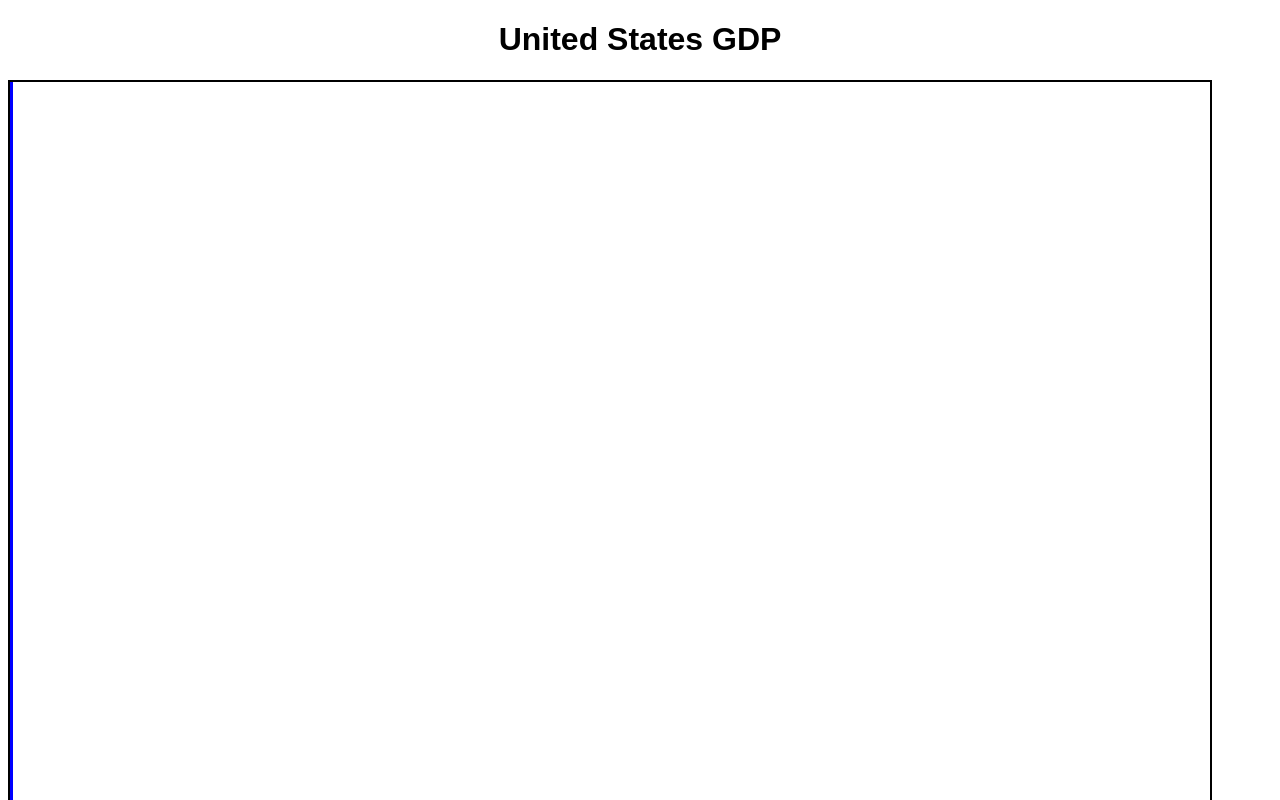
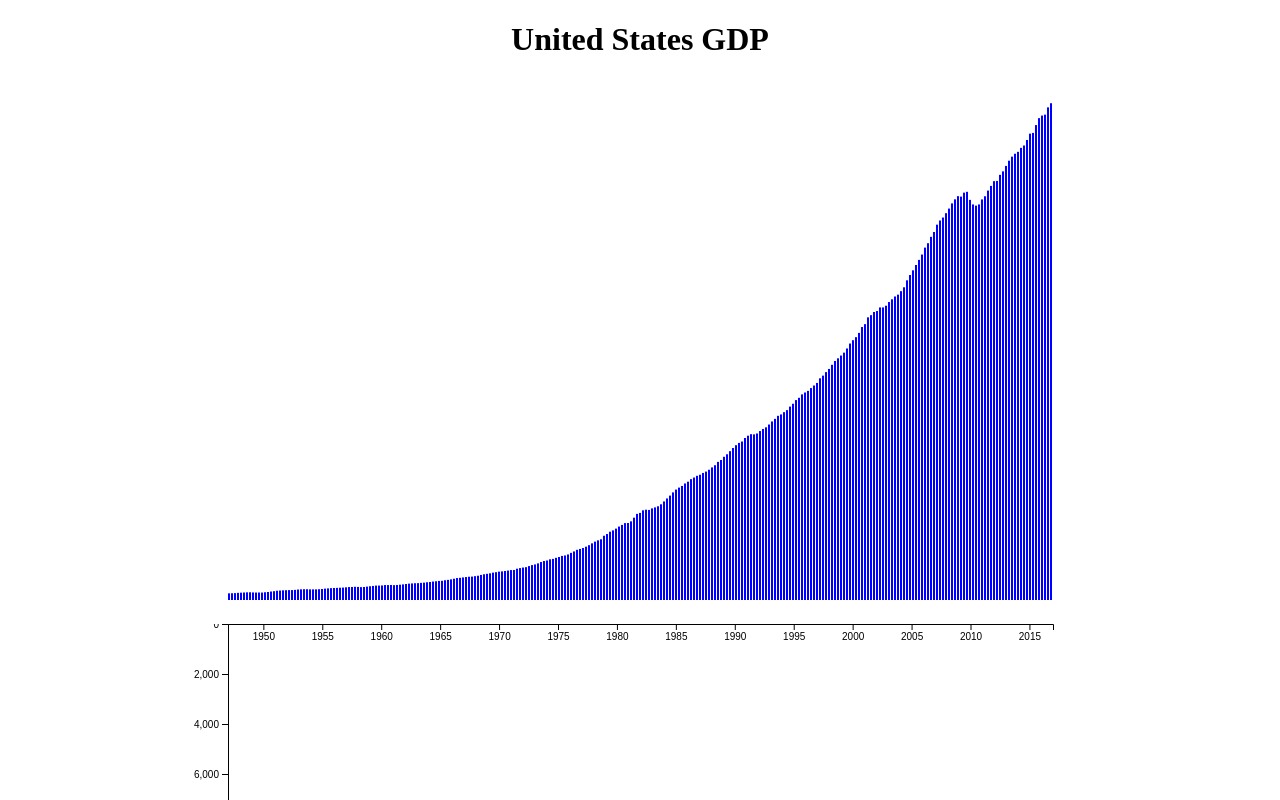
Before and after one commit to tylermwatts/bar-chart, a website built with Parcel: page index.html in a window 1280 px wide. Shown: the top 800 px of the page. Built offline with nearby package versions, Linux system fonts and the light colour scheme.

Commit message:
fucking invisible y axis

```diff
--- a/index.html
+++ b/index.html
@@ -7,9 +7,15 @@
 </head>
 
 <body>
+	<script src="https://cdn.freecodecamp.org/testable-projects-fcc/v1/bundle.js">
+	</script>
 	<h1 id="title">United States GDP</h1>
-	<div id="app"></div>
+	<div id="chart">
+		<div id='bar-area'>
+		</div>
+	</div>
 	<script src="src/index.js">
+
 	</script>
 
 </body>
--- a/src/index.js
+++ b/src/index.js
@@ -1,32 +1,61 @@
 import "./styles.css";
-import * as d3 from 'd3';
+import * as d3 from "d3";
 
 const req = new XMLHttpRequest();
-req.open("GET",'/src/data.json',true);
+req.open("GET", "/src/data.json", true);
 req.send();
-req.onload=function(){
+req.onload = function() {
   const json = JSON.parse(req.responseText);
   const gdpAndYears = json.data.map(d => d);
-  const padding = 50;
-  const w = (gdpAndYears.length*4) + (padding * 2)
-  const xScale = d3.scaleLinear()
-                   .domain(0,d3.max(gdpAndYears[1]))
-                   .range([padding, w - padding])
-  const yScale = d3.scaleLinear();
-  const svg = d3.select('body')
-                .append("svg")
-                .attr("id","chart")
-                .attr('width',w)
-                .attr('height', 950);
-  svg.selectAll('rect')
-     .data(gdpAndYears)
-     .enter()
-     .append('rect')
-     .attr('x', (d,i)=>xScale(d))
-     .attr('y',(d,i)=>950-d[1])
-     .attr('width',3)
-     .attr('height',(d)=>d[1])
-     .attr("id","bar")
-     .attr("fill","blue")
+  const w = 825;
+  const h = 500;
+  const xScale = d3
+    .scaleLinear()
+    .domain([1947, 2017])
+    .range([50, 875]);
+  const yScale = d3
+    .scaleLinear()
+    .domain([0, 20000])
+    .range([0, 500]);
+  const xAxis = d3
+    .axisBottom(xScale)
+    .ticks(14)
+    .tickFormat(d3.format(""));
+  const yAxis = d3.axisLeft(yScale).ticks(10);
+  const svg = d3
+    .select("#bar-area")
+    .append("svg")
+    .attr("width", w)
+    .attr("height", h);
 
-}
+  svg
+    .selectAll("rect")
+    .data(gdpAndYears)
+    .enter()
+    .append("rect")
+    .attr("x", (d, i) => i*3)
+    .attr("y", d => h - d[1] * 0.0275)
+    .style("height", d => d[1])
+    .style("width", 2)
+    .attr("fill", "blue")
+    .attr("class", "bar")
+    .attr("data-date", d => d[0])
+    .attr("data-gdp", d => d[1]);
+
+  const chartsvg = d3
+    .select("body")
+    .append("svg")
+    .attr("height", 600)
+    .attr("width", 925);
+
+  chartsvg
+    .append("g")
+    .attr("transform", "translate(0,0)")
+    .call(xAxis)
+    .attr("id", "x-axis");
+  chartsvg
+    .append("g")
+    .attr("transform", "translate(50,0)")
+    .call(yAxis)
+    .attr("id", "y-axis");
+};
--- a/src/styles.css
+++ b/src/styles.css
@@ -1,11 +1,16 @@
 body {
-  font-family: sans-serif;
+  text-align: center;
 }
 
 #title {
   text-align: center;
 }
 
-#chart {
-  border: 2px solid black;
+.bar:hover {
+  fill: aqua;
 }
+
+#bar-area {
+  text-align: center;
+  padding: 20px;
+}
```
